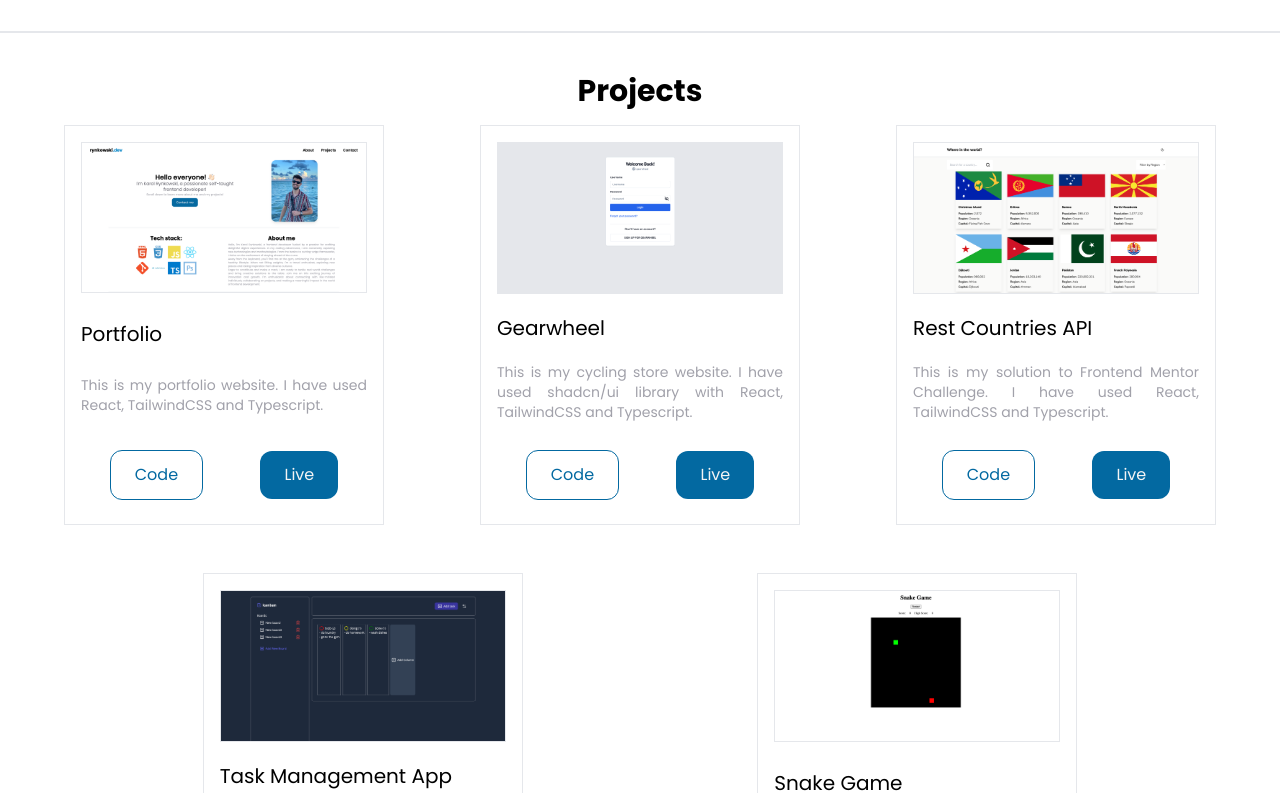
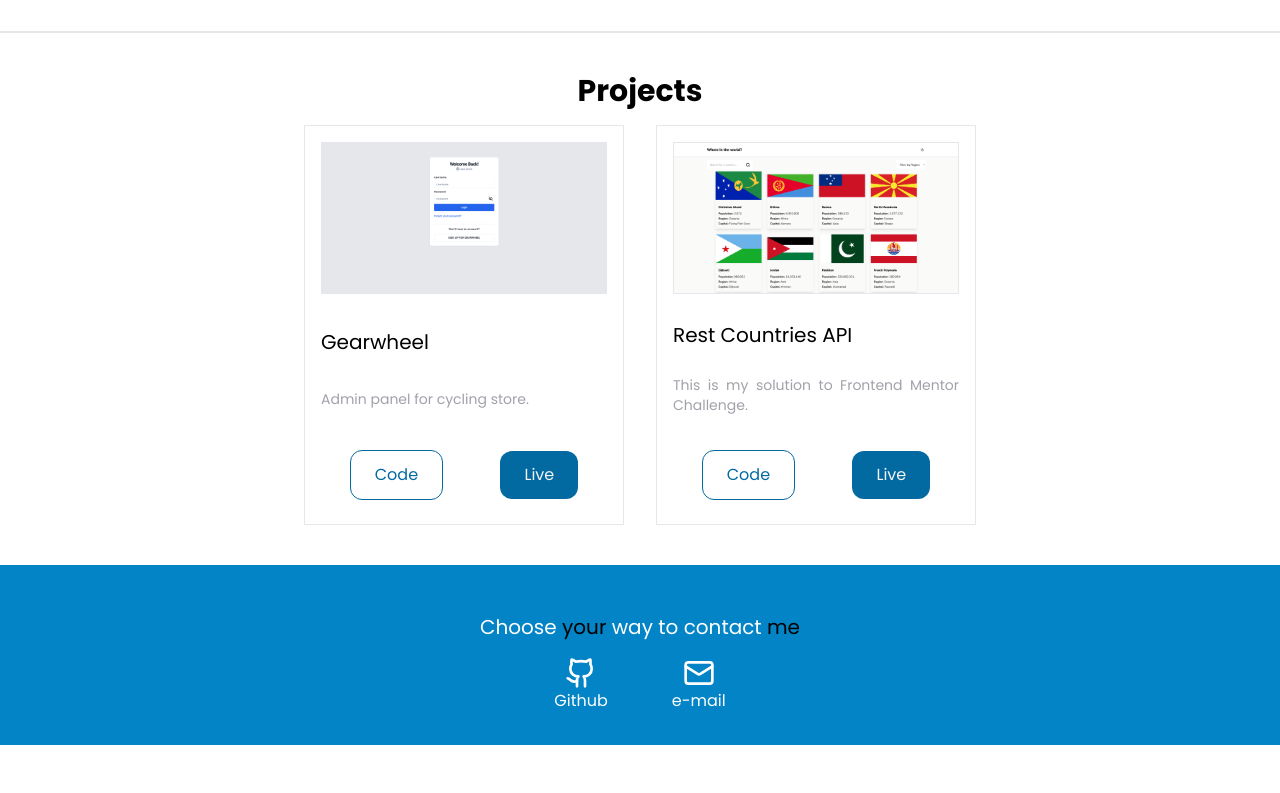
Before and after one commit to rynkovski/portfolio, a React (Vite) app: page / in a window 1280 px wide. Shown: the part 647-1440 px from the top of the page. After the commit the page ends 1392 px from the top, so only its background shows below. Built offline with nearby package versions, Linux system fonts and the light colour scheme.

Commit message:
update projects

```diff
--- a/src/components/Projects.tsx
+++ b/src/components/Projects.tsx
@@ -1,43 +1,55 @@
 import ProjectCard from "./ProjectCard";
+
+const ProjectsData = [
+  {
+    image: "./images/gearwheel-frontend.png",
+    title: "Gearwheel",
+    text: "Admin panel for cycling store.",
+    badges: [
+      "React",
+      "TypeScript",
+      "TailwindCSS",
+      "shadcn/ui",
+      "zustand",
+      "React Query",
+    ],
+    linkCode:
+      "https://github.com/KITHProject/gearwheel-frontend/tree/develop_v1",
+    linkLive: "https://gearwheel-frontend.vercel.app/",
+  },
+  {
+    image: "./images/rest-countries-api.png",
+    title: "Rest Countries API",
+    text: "This is my solution to Frontend Mentor Challenge.",
+    badges: ["React", "TypeScript", "TailwindCSS"],
+    linkCode: "https://github.com/rynkovski/rest-countries-api",
+  },
+  // {
+  //   image: "./images/task-management.png",
+  //   title: "Task Management App",
+  //   text: "Trello clone project on which I'm currently working on.",
+  //   badges: ["React", "TypeScript", "TailwindCSS"],
+  // },
+];
 
 function Projects() {
   return (
     <div id="projects" className="flex flex-col items-center py-8 scroll-mt-10">
-      <h2 className="font-bold text-3xl my-2"> Projects</h2>
-      <div className="flex flex-col justify-evenly items-center md:flex-row gap-8 flex-wrap">
-        <ProjectCard
-          image={"./images/portfolio-website.png"}
-          title="Portfolio"
-          text="This is my portfolio website. I have used React, TailwindCSS and Typescript."
-          linkCode="https://github.com/rynkovski/portfolio"
-          linkLive="https://karolrynkowski.vercel.app/"
-        />
-        <ProjectCard
-          image={"./images/gearwheel-frontend.png"}
-          title="Gearwheel"
-          text="This is my cycling store website. I have used shadcn/ui library with React, TailwindCSS and Typescript."
-          linkCode="https://github.com/KITHProject/gearwheel-frontend/tree/develop_v1"
-          linkLive="https://gearwheel-frontend.vercel.app/"
-        />
-        <ProjectCard
-          image={"./images/rest-countries-api.png"}
-          title="Rest Countries API"
-          text="This is my solution to Frontend Mentor Challenge. I have used React, TailwindCSS and Typescript."
-          linkCode="https://github.com/rynkovski/rest-countries-api"
-        />
-        <ProjectCard
-          image={"./images/task-management.png"}
-          title="Task Management App"
-          text="This is kanban board type project (Trello clone). I have used React, TailwindCSS and Typescript."
-          linkCode="https://github.com/rynkovski/task-management"
-        />
-        <ProjectCard
-          image={"./images/snake-game.png"}
-          title="Snake Game"
-          text="Simpe snake game made in vanilla javascript"
-          linkCode="https://github.com/rynkovski/snake-game"
-          linkLive="https://snake-game-rynkowskis-projects.vercel.app/"
-        />
+      <h2 className="my-2 text-3xl font-bold"> Projects</h2>
+      <div className="flex flex-col flex-wrap items-center gap-8 justify-evenly md:flex-row">
+        {ProjectsData.map((project) => {
+          return (
+            <ProjectCard
+              key={project.title}
+              image={project.image}
+              title={project.title}
+              text={project.text}
+              badges={project.badges}
+              linkCode={project.linkCode}
+              linkLive={project.linkLive}
+            />
+          );
+        })}
       </div>
     </div>
   );
```
